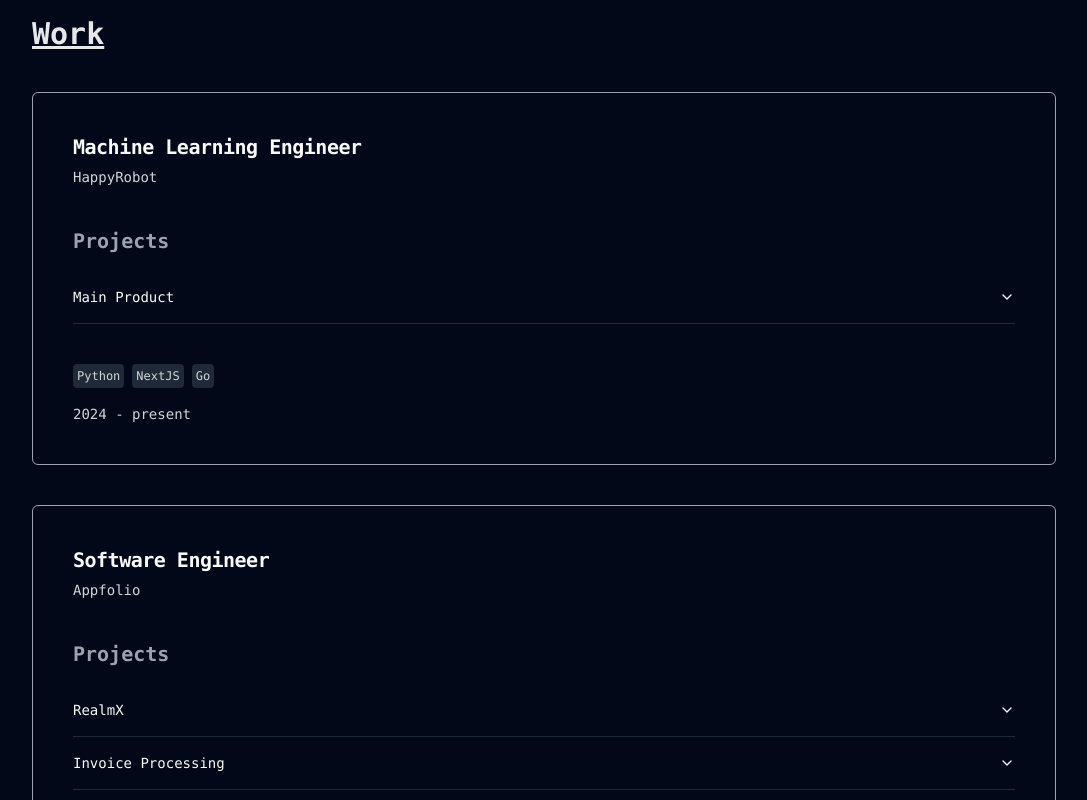
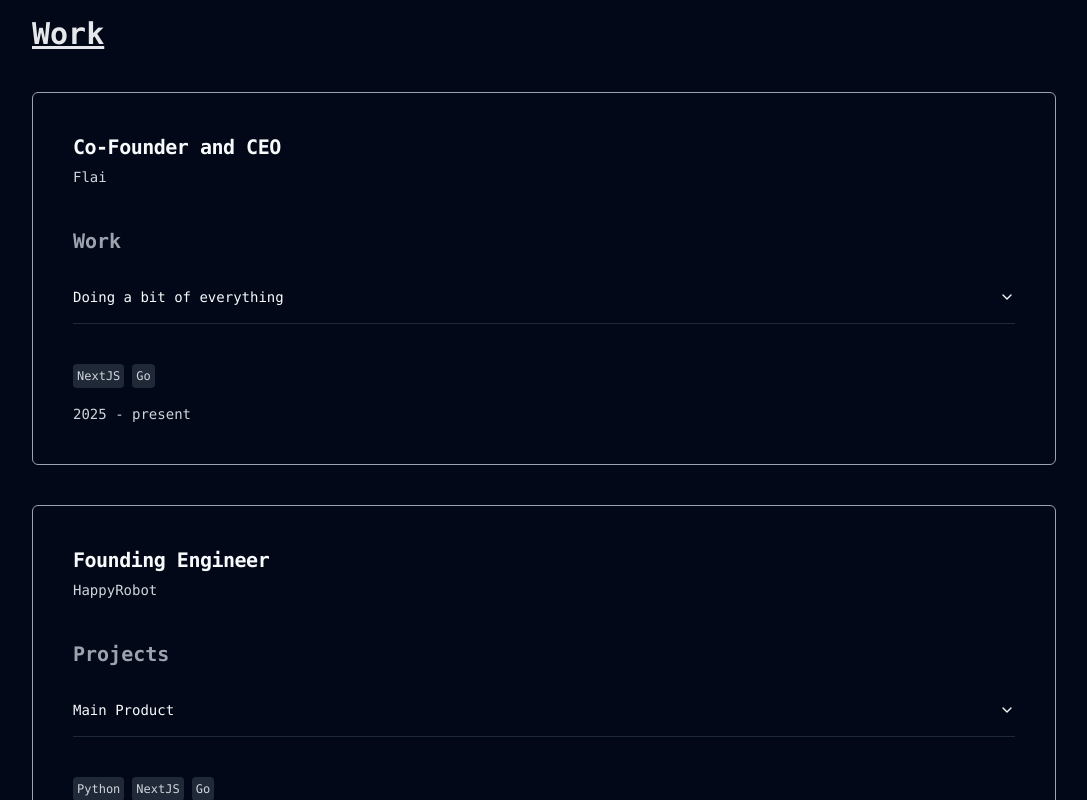
Before and after one commit to aripo99/personal-website, a Next.js app: page / in a window 1280 px wide. Shown: the part 1500-2300 px from the top of the page, without its empty margins (96-1183 px from the left). Built offline with nearby package versions, Linux system fonts and the light colour scheme.

Commit message:
Update work

```diff
--- a/components/Work.tsx
+++ b/components/Work.tsx
@@ -16,14 +16,24 @@
 function Work() {
   const experiences = [
     {
-      title: "Machine Learning Engineer",
+      title: "Co-Founder and CEO",
+      company: "Flai",
+      projectsHeader: "Work",
+      projects: [
+        "Doing a bit of everything: Coding, reaching out to prospects, sales, etc.",
+      ],
+      techStack: ["NextJS", "Go"],
+      duration: "2025 - present",
+    },
+    {
+      title: "Founding Engineer",
       company: "HappyRobot",
       projectsHeader: "Projects",
       projects: [
         "Main Product: Building workflows with voice AI agents in the logistics space. Part of the core team developing the application, including the web interface, the workflows, integrations, and voice AI agents.",
       ],
       techStack: ["Python", "NextJS", "Go"],
-      duration: "2024 - present",
+      duration: "2024 - 2025",
     },
     {
       title: "Software Engineer",
```
